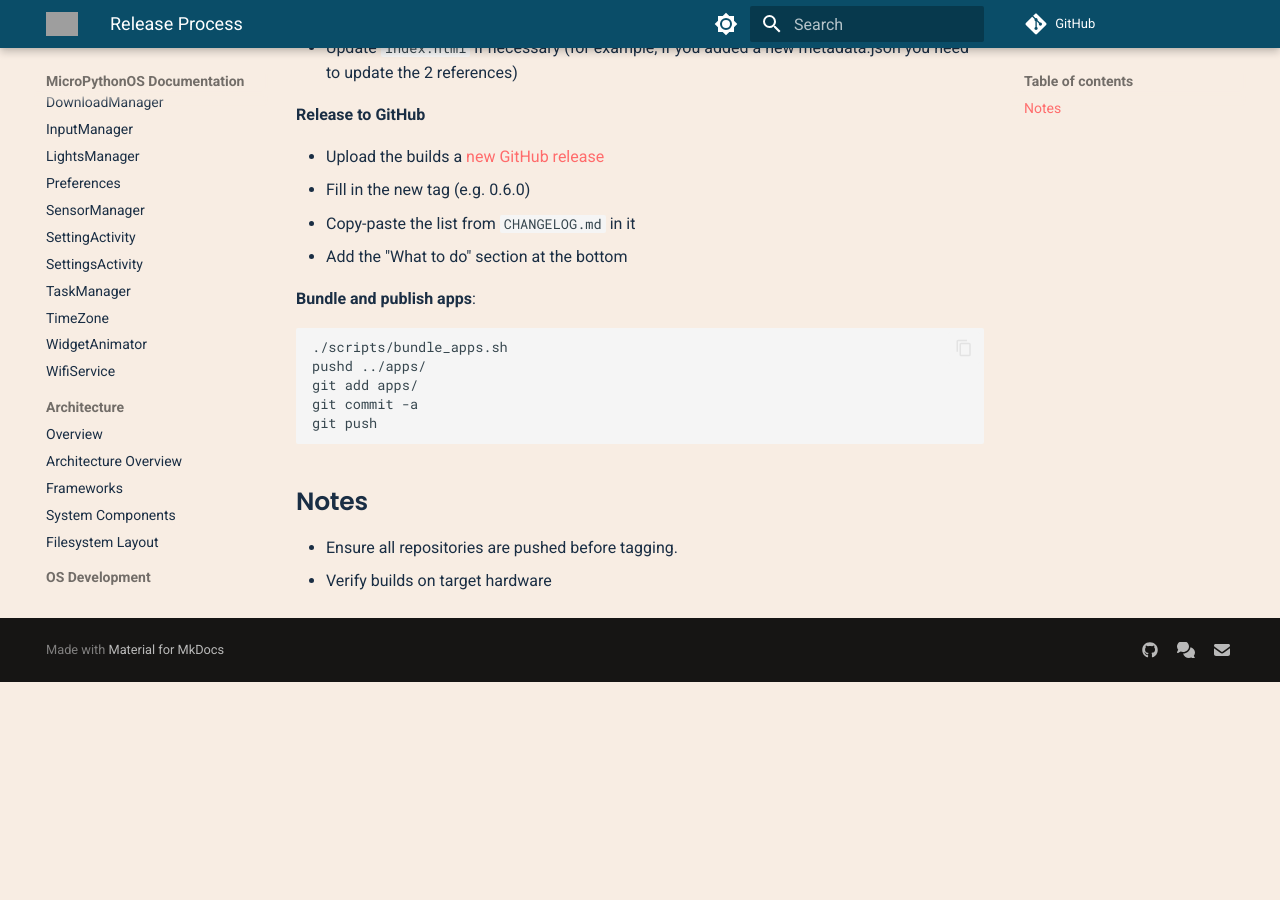
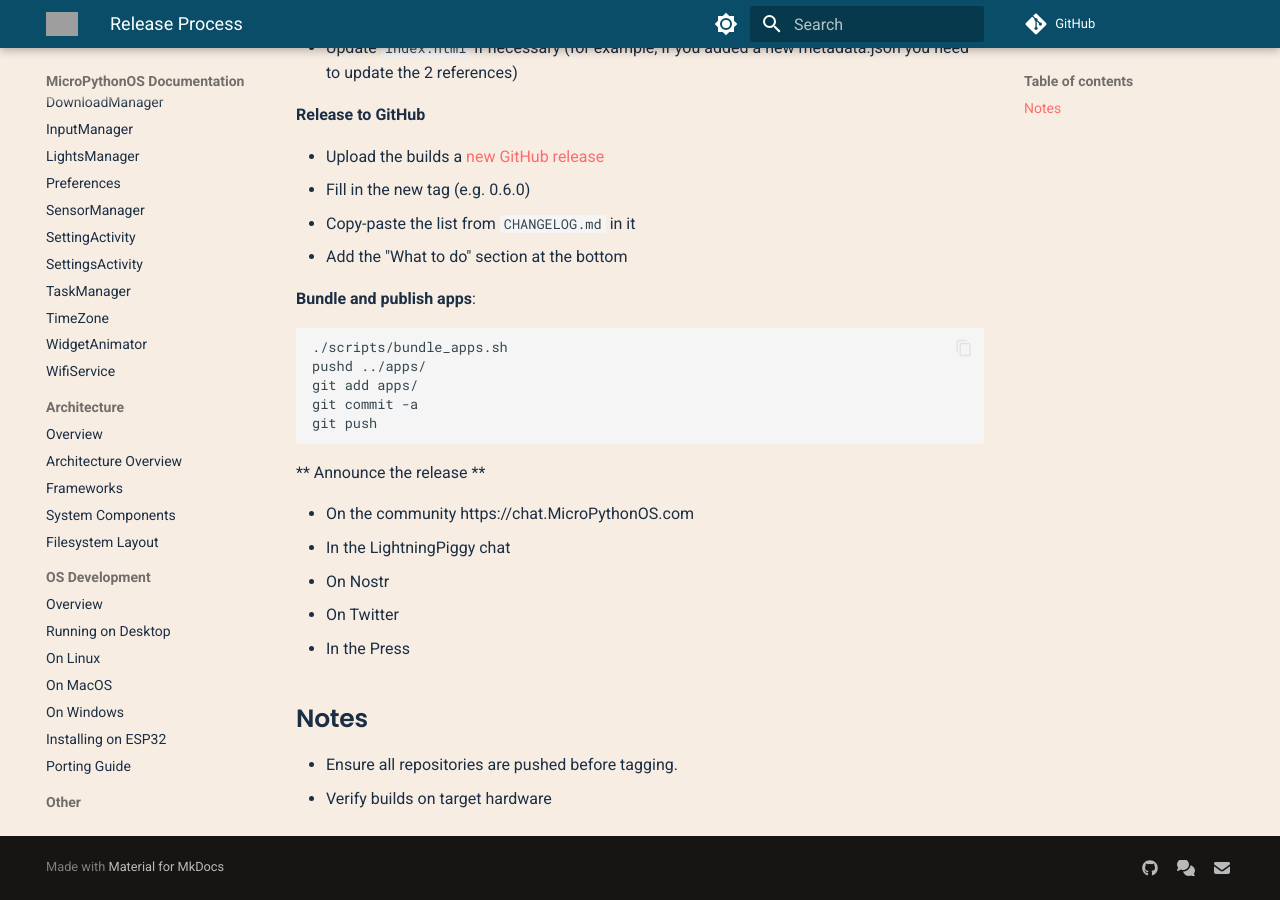
Before and after one commit to MicroPythonOS/docs, an MkDocs documentation site: the page built from docs/other/release-checklist.md, in a window 1280 px wide and 900 px high, scrolled down 1095 px. Built offline with MkDocs 1.6.1 and Material for MkDocs 9.7.7, drawn with Linux system fonts in a browser that asks for light colours; comment, search, counter and statistics services are not loaded; before the commit the page ends 1777 px from its top, so only the background shows below that; grey boxes are pictures that could not be loaded.

Commit message:
Update docs

````diff
--- a/docs/other/release-checklist.md
+++ b/docs/other/release-checklist.md
@@ -58,6 +58,14 @@
 git push
 ```
 
+** Announce the release **
+
+- On the community https://chat.MicroPythonOS.com
+- In the LightningPiggy chat
+- On Nostr
+- On Twitter
+- In the Press
+
 ## Notes
 
 - Ensure all repositories are pushed before tagging.
````
